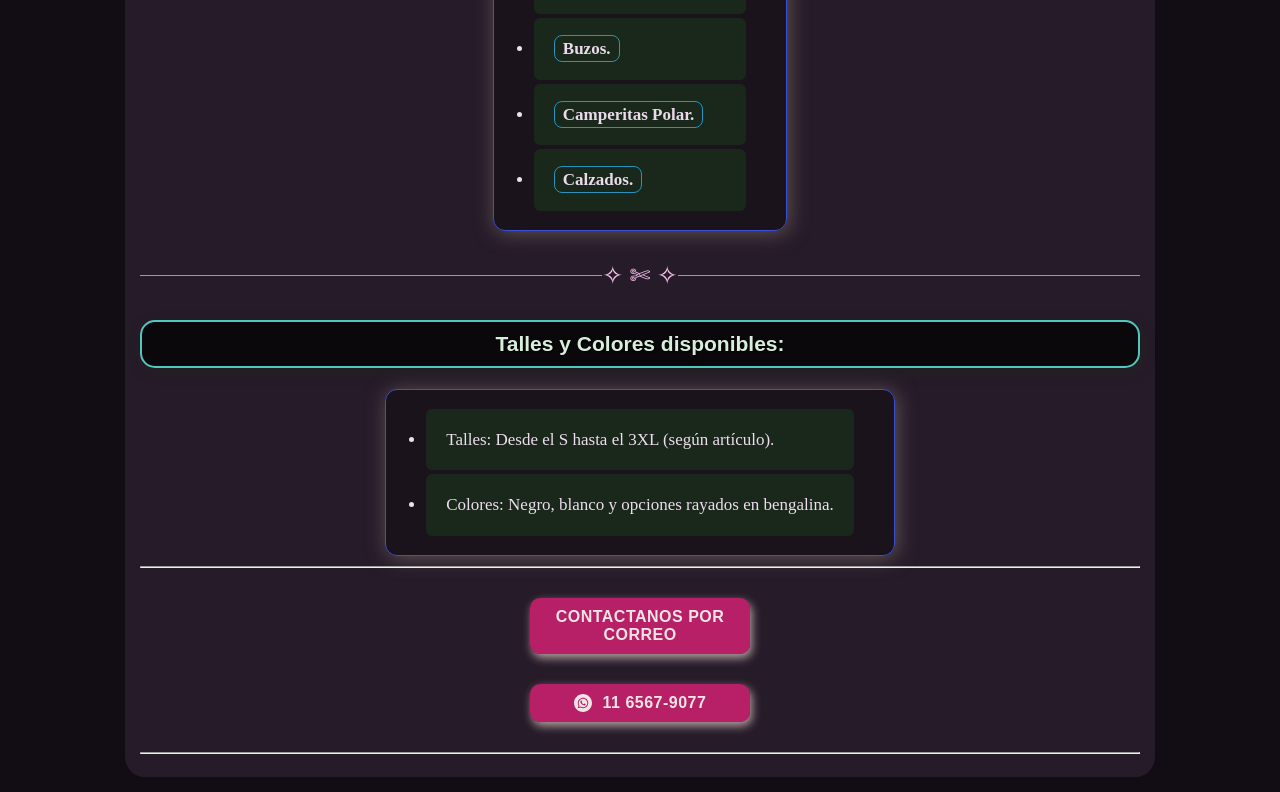
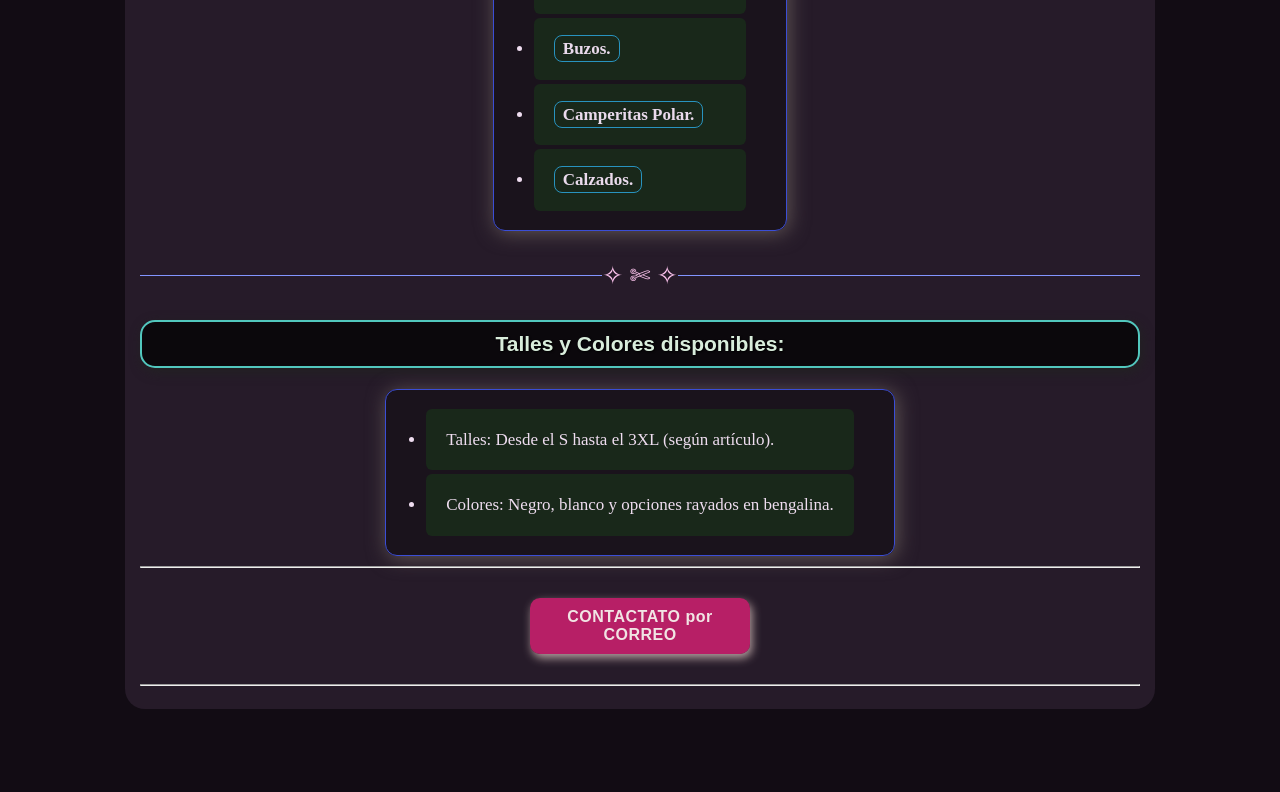
Before and after one commit to Gastronomicamente/ropadetrabajo, a plain HTML site: page index.html in a window 1280 px wide. Shown: the part 1433-2225 px from the top of the page. After the commit the page ends 2157 px from the top, so only its background shows below. Drawn offline with Linux system fonts and the light colour scheme.

Commit message:
Refactor contact section in index.html
Removed old contact options and updated contact link.

```diff
--- a/index.html
+++ b/index.html
@@ -73,25 +73,11 @@
         <li>Colores: Negro, blanco y opciones rayados en bengalina.</li> <!-- Segundo punto informativo sobre los colores y telas -->
       </ul> <!-- Cierra la lista de talles y colores -->
 
-      <hr> <!-- Dibuja una línea horizontal divisoria antes de la sección de contacto -->
-
-<div class="contenedor-contacto">
-  <!-- Opción 1: Correo electrónico -->
-  <a href="mailto:gastrofuegos@gmail.com" class="contacto">
-    CONTACTANOS POR CORREO
-  </a>
-
-  <!-- Opción 2: WhatsApp con ícono pequeño y enlace directo -->
-  <a href="https://wa.me" target="_blank" rel="noopener noreferrer" class="contacto whatsapp">
-    <!-- Logo SVG de WhatsApp chiquito -->
-    <svg width="18" height="18" viewBox="0 0 24 24" fill="currentColor" style="vertical-align: middle; margin-right: 6px;">
-      <path d="M12.031 6.172c-3.181 0-5.767 2.586-5.768 5.766-.001 1.298.38 2.27 1.019 3.287l-.582 2.128 2.182-.573c.978.58 1.911.928 3.145.929 3.178 0 5.767-2.587 5.768-5.766.001-3.187-2.575-5.77-5.764-5.771zm3.392 8.244c-.144.405-.837.774-1.17.824-.299.045-.677.063-1.092-.069-.252-.08-.575-.187-.988-.365-1.739-.751-2.874-2.502-2.961-2.617-.087-.116-.708-.94-.708-1.793s.448-1.273.607-1.446c.159-.173.346-.217.462-.217l.332.006c.106.005.249-.04.39.298.144.347.491 1.2.534 1.287.043.087.072.188.014.304-.058.116-.087.188-.173.289l-.26.304c-.087.086-.177.18-.076.354.101.174.449.741.964 1.201.662.591 1.221.774 1.394.86s.274.072.376-.043c.101-.116.433-.506.549-.68.116-.173.231-.145.39-.087s1.011.477 1.184.564.289.13.332.202c.045.072.045.419-.1.824zm-3.423-14.416c-6.627 0-12 5.373-12 12s5.373 12 12 12 12-5.373 12-12-5.373-12-12-12zm.029 18.88c-1.161 0-2.305-.292-3.318-.844l-3.677.964.984-3.595c-.607-1.052-.927-2.246-.926-3.468.001-3.825 3.113-6.937 6.937-6.937 1.856.001 3.598.723 4.907 2.034 1.31 1.311 2.031 3.054 2.03 4.908-.001 3.825-3.113 6.938-6.937 6.938z"/>
-    </svg>
-    11 6567-9077
-  </a>
-</div>
-
-<hr> <!-- Dibuja una línea horizontal divisoria debajo de la sección de contacto -->
+      <hr> <!-- Dibuja una línea horizontal divisoria antes del botón de contacto -->
+      <a href="mailto:gastrofuegos@gmail.com" class="contacto"> <!-- Abre un enlace especial (mailto) que abre la app de correo del usuario -->
+        CONTACTATO por CORREO <!-- Texto visible dentro del enlace o botón de contacto -->
+      </a> <!-- Cierra el enlace de correo electrónico -->
+      <hr> <!-- Dibuja una línea horizontal divisoria debajo del botón de contacto -->
 
     </main> <!-- Cierra el contenedor principal del contenido -->
   </body> <!-- Cierra el cuerpo visible de la página -->
```
